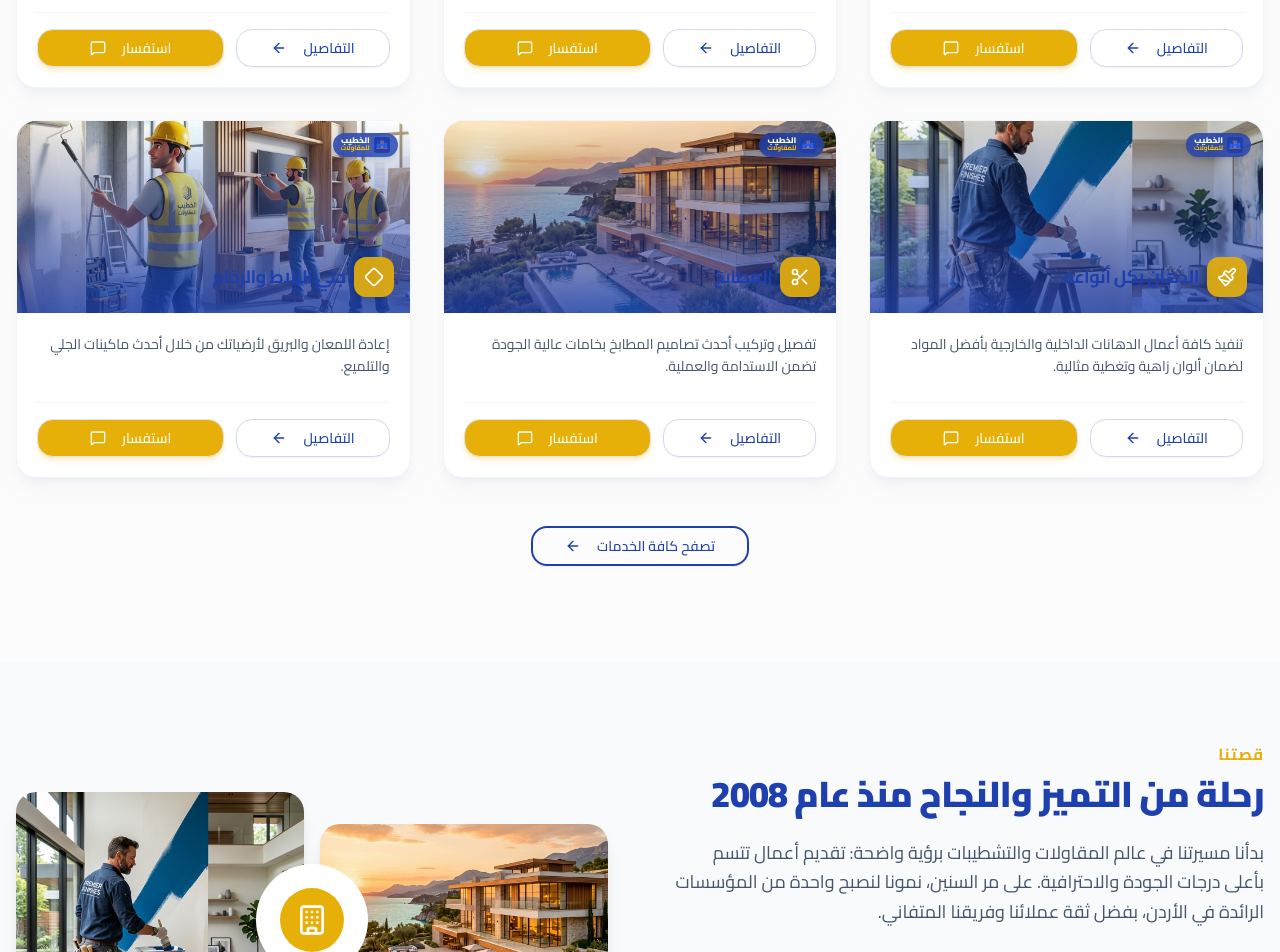
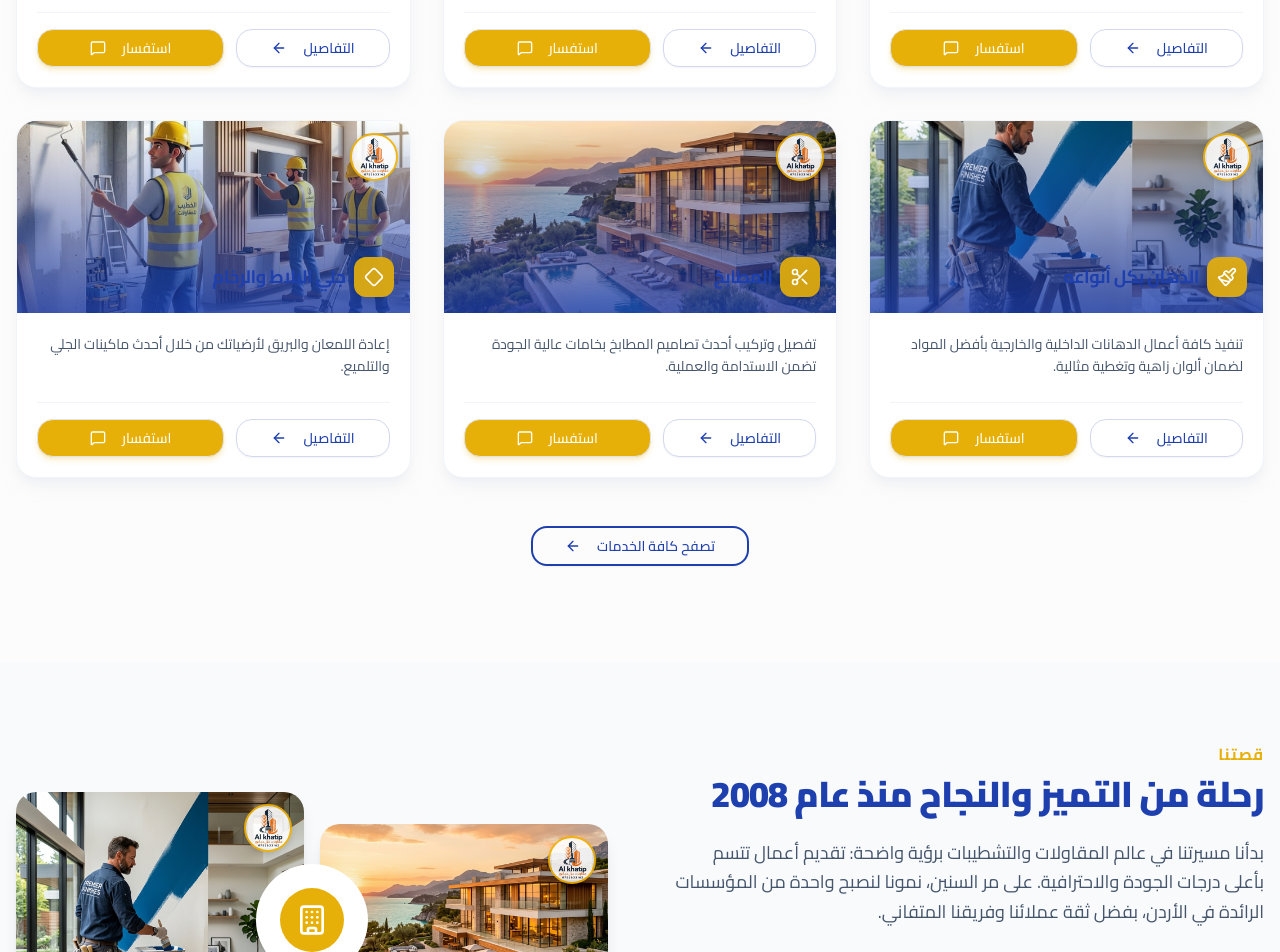
Before and after one commit to tahakhatip2-tech/Al-Khatib-decor, a React (Vite) app: page / in a window 1280 px wide. Shown: the part 1500-2452 px from the top of the page. Built offline with nearby package versions, Linux system fonts and the light colour scheme.

Commit message:
Apply circular logo watermark to all images

```diff
--- a/src/components/logo.tsx
+++ b/src/components/logo.tsx
@@ -35,8 +35,13 @@ export function Logo({ variant = "full", size = "md", className = "" }: LogoProp
 
   if (variant === "watermark") {
     return (
-      <div className={`opacity-80 mix-blend-multiply ${className}`}>
-        <LogoIcon size={s} />
+      <div className={`opacity-90 drop-shadow-md ${className}`}>
+        <div
+          className="rounded-full border-2 border-yellow-500 bg-white/90 overflow-hidden flex items-center justify-center backdrop-blur-sm"
+          style={{ width: s, height: s }}
+        >
+          <LogoIcon size={s - 8} className="object-contain" />
+        </div>
       </div>
     );
   }
@@ -70,8 +75,8 @@ export function ImageWithWatermark({
   return (
     <div className={`relative overflow-hidden ${className}`}>
       <img src={src} alt={alt} className={`w-full h-full object-cover ${imgClassName}`} />
-      <div className="absolute top-3 right-3 z-10">
-        <Logo variant="watermark" size="md" />
+      <div className="absolute top-3 right-3 z-10 pointer-events-none">
+        <Logo variant="watermark" size="sm" />
       </div>
     </div>
   );
--- a/src/components/service-card.tsx
+++ b/src/components/service-card.tsx
@@ -1,7 +1,7 @@
 import { Link } from "wouter";
 import { ArrowLeft, MessageSquare } from "lucide-react";
 import { Button } from "@/components/ui/button";
-
+import { Logo } from "@/components/logo";
 interface ServiceCardProps {
   id: string;
   title: string;
@@ -23,25 +23,8 @@ export function ServiceCard({ id, title, description, image, icon: Icon, onInqui
           className="w-full h-full object-cover transition-transform duration-700 group-hover:scale-110"
         />
         <div className="absolute inset-0 bg-gradient-to-t from-secondary/80 to-transparent"></div>
-        {/* Watermark Logo */}
         <div className="absolute top-3 right-3">
-          <div className="flex items-center gap-1 bg-secondary/80 backdrop-blur-sm rounded-lg px-2 py-1 shadow-md">
-            <svg width="16" height="16" viewBox="0 0 80 80" fill="none" xmlns="http://www.w3.org/2000/svg">
-              <rect width="80" height="80" rx="16" fill="#1E40AF"/>
-              <rect x="30" y="22" width="20" height="34" rx="2" fill="#2563EB"/>
-              <rect x="14" y="33" width="14" height="23" rx="2" fill="#2563EB"/>
-              <rect x="52" y="29" width="14" height="27" rx="2" fill="#2563EB"/>
-              <rect x="10" y="55" width="60" height="3" rx="1.5" fill="#F97316"/>
-              <rect x="35" y="27" width="5" height="5" rx="1" fill="#F97316"/>
-              <rect x="43" y="27" width="5" height="5" rx="1" fill="#F97316"/>
-              <path d="M30 22 Q40 14 50 22" stroke="#F97316" strokeWidth="3" fill="none" strokeLinecap="round"/>
-              <rect x="36" y="46" width="8" height="9" rx="1" fill="#F97316" opacity="0.9"/>
-            </svg>
-            <div className="flex flex-col leading-none">
-              <span className="text-white font-black" style={{ fontSize: 8 }}>الخطيب</span>
-              <span className="text-yellow-400 font-bold" style={{ fontSize: 6.5 }}>للمقاولات</span>
-            </div>
-          </div>
+          <Logo variant="watermark" size="sm" />
         </div>
         <div className="absolute bottom-4 right-4 flex items-center gap-2 text-white">
           <div className="w-10 h-10 rounded-lg bg-primary/90 backdrop-blur flex items-center justify-center shadow-lg">
--- a/src/pages/about.tsx
+++ b/src/pages/about.tsx
@@ -3,6 +3,7 @@ import { PageHero } from "@/components/page-hero";
 import { CheckCircle2, Target, Eye, ShieldCheck, Users, Trophy, Award, Clock } from "lucide-react";
 import { motion } from "framer-motion";
 import { Helmet } from "react-helmet-async";
+import { ImageWithWatermark } from "@/components/logo";
 
 export default function About() {
   const timeline = [
@@ -80,7 +81,7 @@ export default function About() {
 
             <div className="lg:w-1/2 relative">
               <div className="relative rounded-3xl overflow-hidden shadow-2xl">
-                <img
+                <ImageWithWatermark
                   src="https://images.unsplash.com/photo-1531834685032-c34bf0d84c77?w=800&q=80"
                   alt="فريق العمل"
                   className="w-full h-auto"
--- a/src/pages/blog.tsx
+++ b/src/pages/blog.tsx
@@ -1,6 +1,7 @@
 import { Link } from "wouter";
 import { Layout } from "@/components/layout";
 import { PageHero } from "@/components/page-hero";
+import { ImageWithWatermark } from "@/components/logo";
 import { BLOG_POSTS } from "@/data/mock-data";
 import { Button } from "@/components/ui/button";
 import { CalendarDays, ArrowLeft } from "lucide-react";
@@ -27,10 +28,10 @@ export default function Blog() {
             {BLOG_POSTS.map(post => (
               <article key={post.id} className="bg-white rounded-3xl overflow-hidden shadow-lg border border-slate-100 flex flex-col group">
                 <Link href={`/blog/${post.id}`} className="block relative h-56 overflow-hidden">
-                  <img
+                  <ImageWithWatermark
                     src={post.image}
                     alt={post.title}
-                    className="w-full h-full object-cover transition-transform duration-700 group-hover:scale-105"
+                    className="w-full h-full transition-transform duration-700 group-hover:scale-105"
                   />
                   <div className="absolute top-4 right-4 bg-white/90 backdrop-blur text-primary px-4 py-2 rounded-xl text-sm font-bold flex items-center gap-2 shadow-sm">
                     <CalendarDays className="w-4 h-4" />
--- a/src/pages/home.tsx
+++ b/src/pages/home.tsx
@@ -2,6 +2,7 @@ import { useState, useEffect } from "react";
 import { Link } from "wouter";
 import { motion, useAnimation, useInView } from "framer-motion";
 import { Layout } from "@/components/layout";
+import { ImageWithWatermark } from "@/components/logo";
 import { ServiceCard } from "@/components/service-card";
 import { InquiryModal } from "@/components/inquiry-modal";
 import { SERVICES, PROJECTS, COMPANY_INFO } from "@/data/mock-data";
@@ -305,8 +306,8 @@ export default function Home() {
             </div>
             <div className="lg:w-1/2 relative">
               <div className="grid grid-cols-2 gap-4">
-                <img src={`${import.meta.env.BASE_URL}images/story-1.png`} className="rounded-2xl w-full h-48 object-cover mt-8 shadow-lg" alt="Construction 1" />
-                <img src={`${import.meta.env.BASE_URL}images/service-painting.png`} className="rounded-2xl w-full h-64 object-cover shadow-lg" alt="Construction 2" />
+                <ImageWithWatermark src={`${import.meta.env.BASE_URL}images/story-1.png`} className="rounded-2xl w-full h-48 mt-8 shadow-lg" alt="Construction 1" />
+                <ImageWithWatermark src={`${import.meta.env.BASE_URL}images/service-painting.png`} className="rounded-2xl w-full h-64 shadow-lg" alt="Construction 2" />
               </div>
               <div className="absolute top-1/2 left-1/2 transform -translate-x-1/2 -translate-y-1/2 bg-white p-6 rounded-full shadow-2xl">
                 <div className="w-16 h-16 bg-primary rounded-full flex items-center justify-center text-white">
@@ -536,10 +537,10 @@ export default function Home() {
                 transition={{ delay: idx * 0.1 }}
                 className="group relative rounded-2xl overflow-hidden shadow-lg aspect-[4/3] block"
               >
-                <img
+                <ImageWithWatermark
                   src={project.gallery?.[0] || project.image}
                   alt={project.title}
-                  className="w-full h-full object-cover transition-transform duration-700 group-hover:scale-110"
+                  className="w-full h-full transition-transform duration-700 group-hover:scale-110"
                 />
                 <div className="absolute inset-0 bg-gradient-to-t from-secondary/90 via-secondary/40 to-transparent opacity-80 group-hover:opacity-100 transition-opacity"></div>
 
--- a/src/pages/projects.tsx
+++ b/src/pages/projects.tsx
@@ -8,7 +8,7 @@ import { Tabs, TabsContent, TabsList, TabsTrigger } from "@/components/ui/tabs";
 import { ArrowLeft, Building2, Users, CalendarDays, CheckCircle2 } from "lucide-react";
 import { motion } from "framer-motion";
 import { Helmet } from "react-helmet-async";
-import { LogoIcon } from "@/components/logo";
+import { Logo } from "@/components/logo";
 
 export default function Projects() {
   const categories = [
@@ -108,12 +108,8 @@ export default function Projects() {
                           className="w-full h-full object-cover transition-transform duration-700 group-hover:scale-110"
                         />
                         {/* Brand Watermark */}
-                        <div className="absolute top-3 right-3 z-10 flex items-center gap-1 bg-secondary/75 backdrop-blur-sm rounded-lg px-2 py-1 shadow-md">
-                          <LogoIcon size={16} white />
-                          <div className="flex flex-col leading-none">
-                            <span className="text-white font-black" style={{ fontSize: 8 }}>الخطيب</span>
-                            <span className="text-yellow-400 font-bold" style={{ fontSize: 6.5 }}>للمقاولات</span>
-                          </div>
+                        <div className="absolute top-3 right-3 z-10 pointer-events-none">
+                          <Logo variant="watermark" size="sm" />
                         </div>
                         <div className="absolute inset-0 bg-secondary/80 opacity-0 group-hover:opacity-100 transition-opacity duration-300 backdrop-blur-sm flex flex-col justify-center items-center p-8 text-center text-white">
                           <span className="text-primary font-bold text-sm mb-3 bg-white/10 px-3 py-1 rounded-full">{project.category}</span>
--- a/src/pages/service-detail.tsx
+++ b/src/pages/service-detail.tsx
@@ -3,6 +3,7 @@ import { useParams, Link } from "wouter";
 import { Layout } from "@/components/layout";
 import { InquiryModal } from "@/components/inquiry-modal";
 import { ImageGallery } from "@/components/image-gallery";
+import { ImageWithWatermark } from "@/components/logo";
 import { SERVICES } from "@/data/mock-data";
 import { Button } from "@/components/ui/button";
 import { MessageSquare, CheckCircle2, ArrowRight, Phone, Tag } from "lucide-react";
@@ -38,7 +39,7 @@ export default function ServiceDetail() {
 
       {/* Page Hero */}
       <div className="relative h-64 md:h-80 overflow-hidden">
-        <img src={service.image} alt={service.title} className="w-full h-full object-cover" />
+        <ImageWithWatermark src={service.image} alt={service.title} className="w-full h-full" />
         <div className="absolute inset-0 bg-gradient-to-t from-black/80 via-black/40 to-transparent" />
         <div className="absolute bottom-0 right-0 left-0 p-8" dir="rtl">
           <div className="container mx-auto">
```
Also changed, not shown: src/pages/project-detail.tsx (+5 -4 lines).
